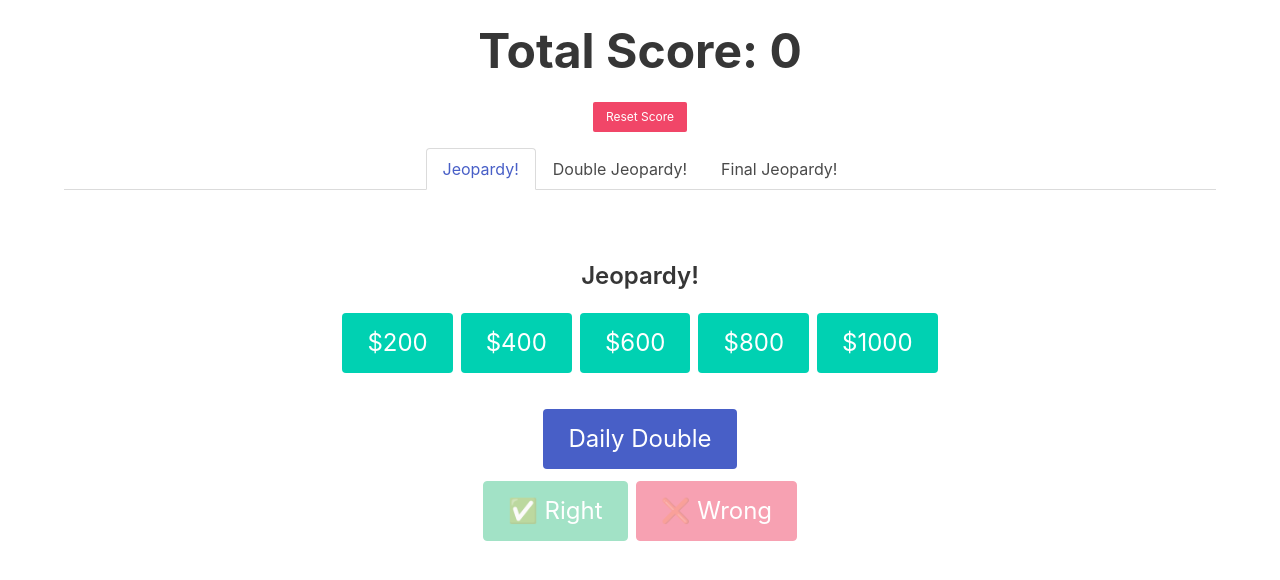
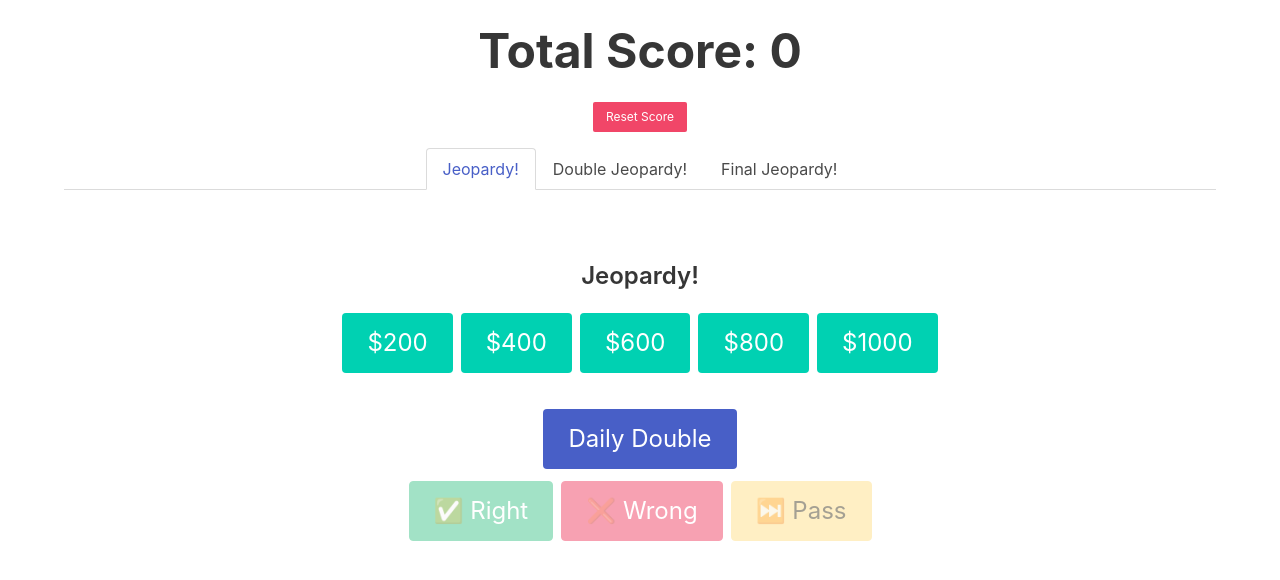
Before and after one commit to lawnguyen/jeopardy-play-along, a React (Create React App) app: page / in a window 1280 px wide. Shown: the top 580 px of the page. Built offline with nearby package versions, Linux system fonts and the light colour scheme.

Commit message:
add pass button

```diff
--- a/src/App.tsx
+++ b/src/App.tsx
@@ -54,6 +54,10 @@
       return;
     }
     setScore(score - (isDailyDouble ? wager : currentValue!));
+    resetSelection();
+  };
+
+  const handlePass = () => {
     resetSelection();
   };
 
@@ -114,6 +118,13 @@
           disabled={!currentValue && !isDailyDouble}
         >
           ❌ Wrong
+        </button>
+        <button
+          className="button is-warning is-large"
+          onClick={handlePass}
+          disabled={!currentValue && !isDailyDouble}
+        >
+          ⏭️ Pass
         </button>
       </div>
     </div>
```
